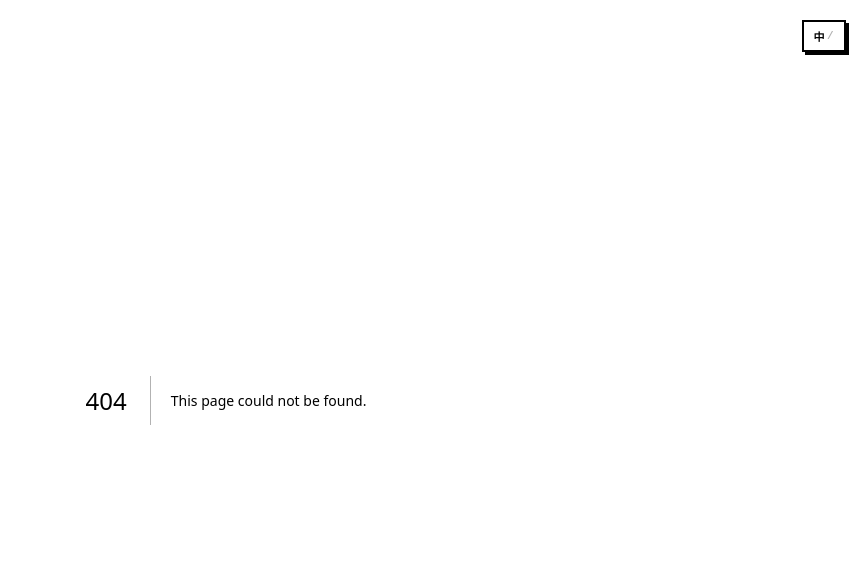
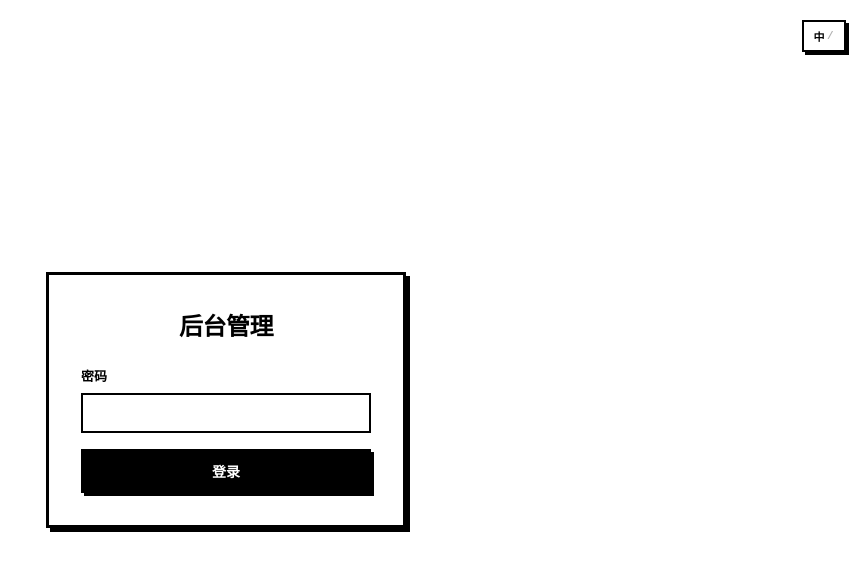
Before and after one commit to shaoxin12/shaoxin12.github.io, a Next.js app: page /admin/login in a window 1280 px wide. Before the commit this address had no page. Shown: the top 570 px of the page, without its empty margins (414-1280 px from the left). Built offline with nearby package versions, Linux system fonts and the light colour scheme.

Commit message:
feat: add admin login page

```diff
--- /dev/null
+++ b/src/app/admin/login/page.tsx
@@ -0,0 +1,90 @@
+'use client';
+
+import { useState } from 'react';
+import { useRouter } from 'next/navigation';
+
+export default function AdminLoginPage() {
+  const [password, setPassword] = useState('');
+  const [error, setError] = useState('');
+  const [loading, setLoading] = useState(false);
+  const router = useRouter();
+
+  async function handleSubmit(e: React.FormEvent) {
+    e.preventDefault();
+    setError('');
+    setLoading(true);
+
+    try {
+      const res = await fetch('/api/auth/login', {
+        method: 'POST',
+        headers: { 'Content-Type': 'application/json' },
+        body: JSON.stringify({ password }),
+      });
+
+      if (res.ok) {
+        router.push('/admin');
+      } else {
+        const data = await res.json();
+        setError(data.error || 'Login failed');
+      }
+    } catch {
+      setError('Network error');
+    }
+
+    setLoading(false);
+  }
+
+  return (
+    <div style={{
+      display: 'flex', alignItems: 'center', justifyContent: 'center',
+      minHeight: '100vh', background: '#fff', fontFamily: 'system-ui, sans-serif'
+    }}>
+      <form onSubmit={handleSubmit} style={{
+        border: '3px solid #000', padding: '32px', boxShadow: '4px 4px 0 #000',
+        width: '100%', maxWidth: '360px'
+      }}>
+        <h1 style={{
+          fontSize: '24px', fontWeight: 800, marginBottom: '24px',
+          textAlign: 'center', letterSpacing: '-0.02em'
+        }}>
+          后台管理
+        </h1>
+        <label style={{
+          display: 'block', marginBottom: '8px', fontWeight: 700, fontSize: '13px'
+        }}>
+          密码
+        </label>
+        <input
+          type="password"
+          value={password}
+          onChange={e => setPassword(e.target.value)}
+          style={{
+            width: '100%', padding: '10px 12px', border: '2px solid #000',
+            fontSize: '14px', fontFamily: 'monospace', outline: 'none',
+            marginBottom: '16px'
+          }}
+          autoFocus
+        />
+        {error && (
+          <p style={{
+            color: '#DE2A18', fontSize: '12px', fontWeight: 700, marginBottom: '12px'
+          }}>
+            {error}
+          </p>
+        )}
+        <button
+          type="submit"
+          disabled={loading}
+          style={{
+            width: '100%', padding: '10px', border: '2px solid #000',
+            background: '#000', color: '#fff', fontSize: '14px', fontWeight: 700,
+            cursor: loading ? 'default' : 'pointer', fontFamily: 'inherit',
+            boxShadow: '3px 3px 0 #000'
+          }}
+        >
+          {loading ? '...' : '登录'}
+        </button>
+      </form>
+    </div>
+  );
+}
```
